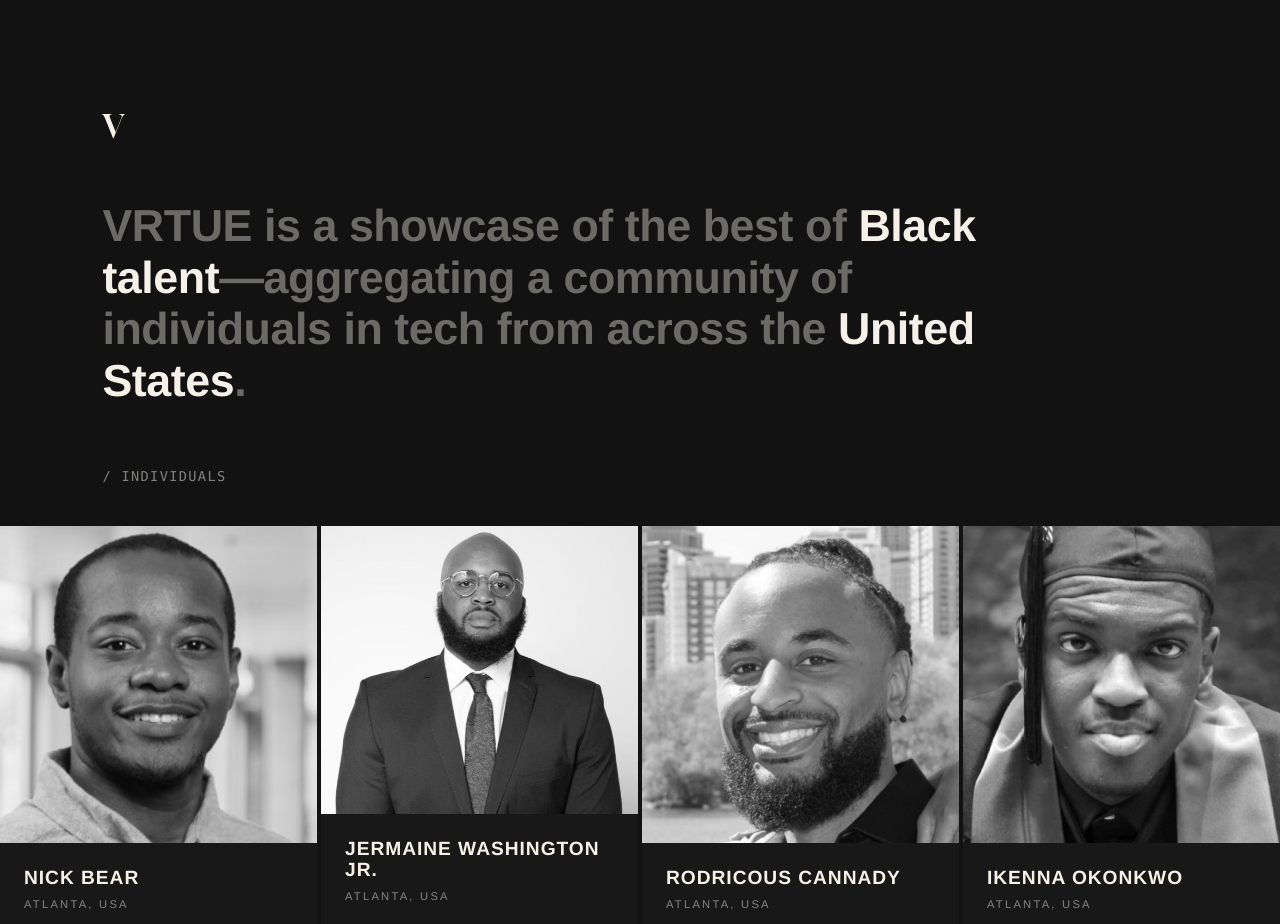
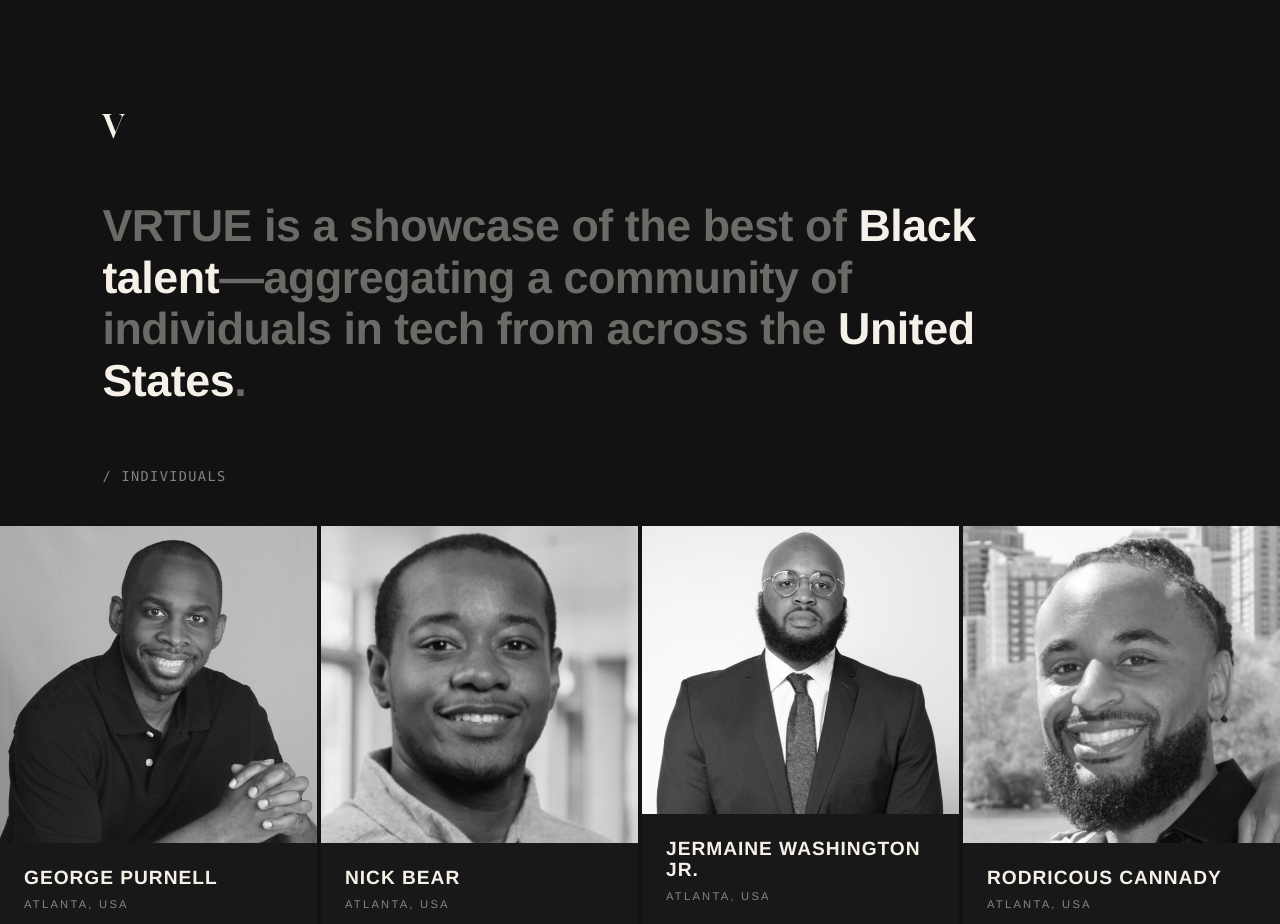
Before and after one commit to sheldenr/vrtue-web, a React (Vite) app: page / in a window 1280 px wide. Shown: the top 924 px of the page. Built offline with nearby package versions, Linux system fonts and the light colour scheme.

Commit message:
Added George

```diff
--- a/src/pages/Home.jsx
+++ b/src/pages/Home.jsx
@@ -12,8 +12,10 @@ import romaneImage from '../assets/romane-marshall.jpg';
 import rodricousImage from '../assets/rodricous-cannady.jpg';
 import ikennaImage from '../assets/ikenna-okonkwo.jpg';
 import nickImage from '../assets/nick-bear.jpg';
+import georgeImage from '../assets/george-purnell.jpg';
 
 const talentData = [
+  { id: 14, name: 'George Purnell', location: 'Atlanta, USA', role: 'Software Engineer at Google', socialLink: 'https://www.linkedin.com/in/georgewpurnell/', image: georgeImage, aspectRatio: '1/1' },
   { id: 9, name: 'Nick Bear', location: 'Atlanta, USA', role: 'Software Developer at Southern Company', socialLink: 'https://www.linkedin.com/in/nickbear/', image: nickImage, aspectRatio: '1/1' },
   { id: 5, name: 'Jermaine Washington Jr.', location: 'Atlanta, USA', role: 'Senior Software Engineer at Equifax. Florida State University Alumni.', socialLink: 'https://www.linkedin.com/in/jermainewashingtonjr/', image: jermaineImage, aspectRatio: '1.1/1' },
   { id: 7, name: 'Rodricous Cannady', location: 'Atlanta, USA', role: 'Senior Software Engineer at Equifax', socialLink: 'https://www.linkedin.com/in/rodricous-cannady-69221751/', image: rodricousImage, aspectRatio: '1/1' },
```
Also changed, not shown: src/assets/george-purnell.jpg (added).
